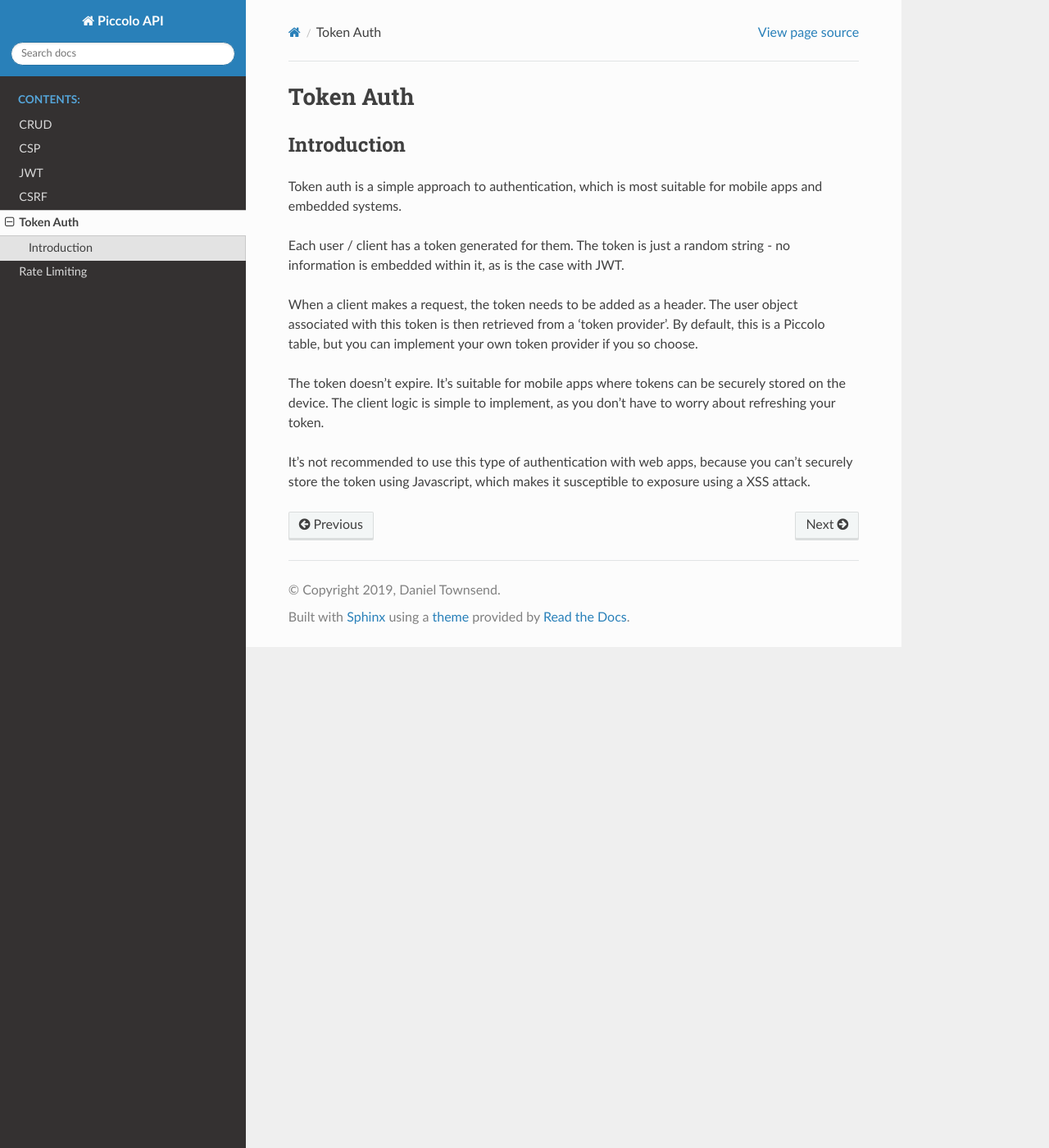
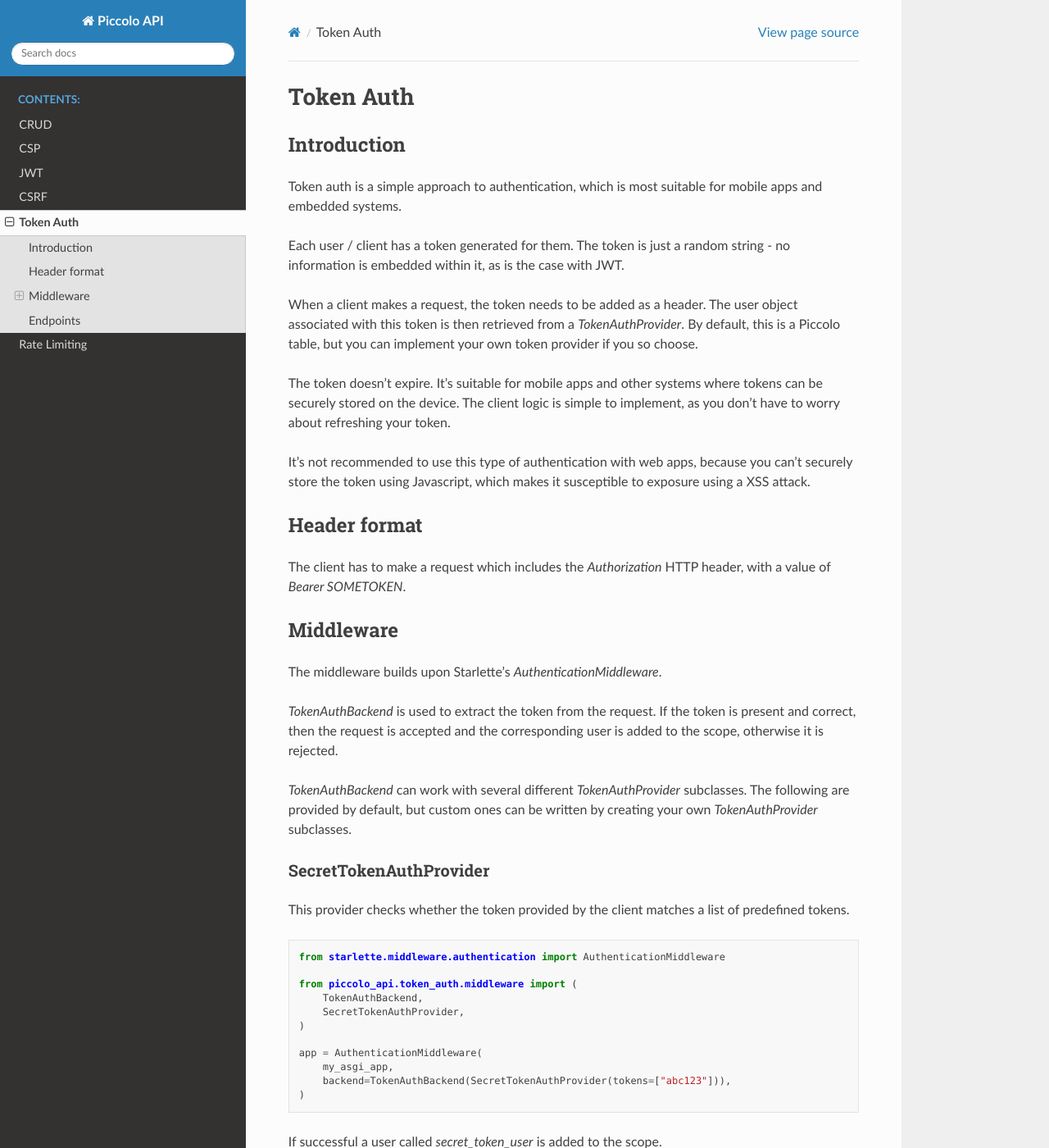
Before and after one commit to piccolo-orm/piccolo_api, a Sphinx documentation site: the page built from docs/source/token_auth/index.rst, in a window 1280 px wide and 1400 px high. Shown: the whole window at 82% size. Built offline with Sphinx 7.4.7 and the Read the Docs theme 2.0.0, drawn with Linux system fonts in a browser that asks for light colours; some of the changed text lies outside the part shown.

Commit message:
improved token auth docs

```diff
--- a/docs/source/token_auth/index.rst
+++ b/docs/source/token_auth/index.rst
@@ -12,13 +12,90 @@ string - no information is embedded within it, as is the case with JWT.
 
 When a client makes a request, the token needs to be added as a header. The
 user object associated with this token is then retrieved from a
-'token provider'. By default, this is a Piccolo table, but you can implement
+`TokenAuthProvider`. By default, this is a Piccolo table, but you can implement
 your own token provider if you so choose.
 
-The token doesn't expire. It's suitable for mobile apps where tokens can be
-securely stored on the device. The client logic is simple to implement, as you
-don't have to worry about refreshing your token.
+The token doesn't expire. It's suitable for mobile apps and other systems where
+tokens can be securely stored on the device. The client logic is simple to
+implement, as you don't have to worry about refreshing your token.
 
 It's not recommended to use this type of authentication with web apps, because
 you can't securely store the token using Javascript, which makes it
 susceptible to exposure using a XSS attack.
+
+Header format
+-------------
+
+The client has to make a request which includes the `Authorization` HTTP
+header, with a value of `Bearer SOMETOKEN`.
+
+Middleware
+----------
+
+The middleware builds upon Starlette's `AuthenticationMiddleware`.
+
+`TokenAuthBackend` is used to extract the token from the request. If the token
+is present and correct, then the request is accepted and the corresponding user
+is added to the scope, otherwise it is rejected.
+
+`TokenAuthBackend` can work with several different `TokenAuthProvider`
+subclasses. The following are provided by default, but custom ones can be
+written by creating your own `TokenAuthProvider` subclasses.
+
+SecretTokenAuthProvider
+~~~~~~~~~~~~~~~~~~~~~~~
+
+This provider checks whether the token provided by the client matches a list of
+predefined tokens.
+
+.. code-block:: python
+
+    from starlette.middleware.authentication import AuthenticationMiddleware
+
+    from piccolo_api.token_auth.middleware import (
+        TokenAuthBackend,
+        SecretTokenAuthProvider,
+    )
+
+    app = AuthenticationMiddleware(
+        my_asgi_app,
+        backend=TokenAuthBackend(SecretTokenAuthProvider(tokens=["abc123"])),
+    )
+
+If successful a user called `secret_token_user` is added to the scope.
+
+This provider is useful for protecting internal services, where the client is
+trusted not to leak the tokens.
+
+It is also useful for protecting login endpoints when accessed from native
+apps. The client provides the token to be able to access the login endpoint,
+after which they obtain a unique token, which is used to authenticate with
+other endpoints.
+
+PiccoloTokenAuthProvider
+~~~~~~~~~~~~~~~~~~~~~~~~
+
+This provider checks a Piccolo database table for a corresponding token, and
+retrieves a matching user ID. It is the default provider.
+
+.. code-block:: python
+
+    from starlette.middleware.authentication import AuthenticationMiddleware
+
+    from piccolo_api.token_auth.middleware import (
+        TokenAuthBackend,
+        SecretTokenAuthProvider,
+    )
+
+    app = AuthenticationMiddleware(
+        my_asgi_app,
+        backend=PiccoloTokenAuthProvider(),
+    )
+
+You'll have to run the migrations for this to work correctly.
+
+Endpoints
+---------
+
+If using Piccolo as a backend, there is an endpoint for logging in, which will
+return a token.
```
Also changed, not shown: 1 other file.
